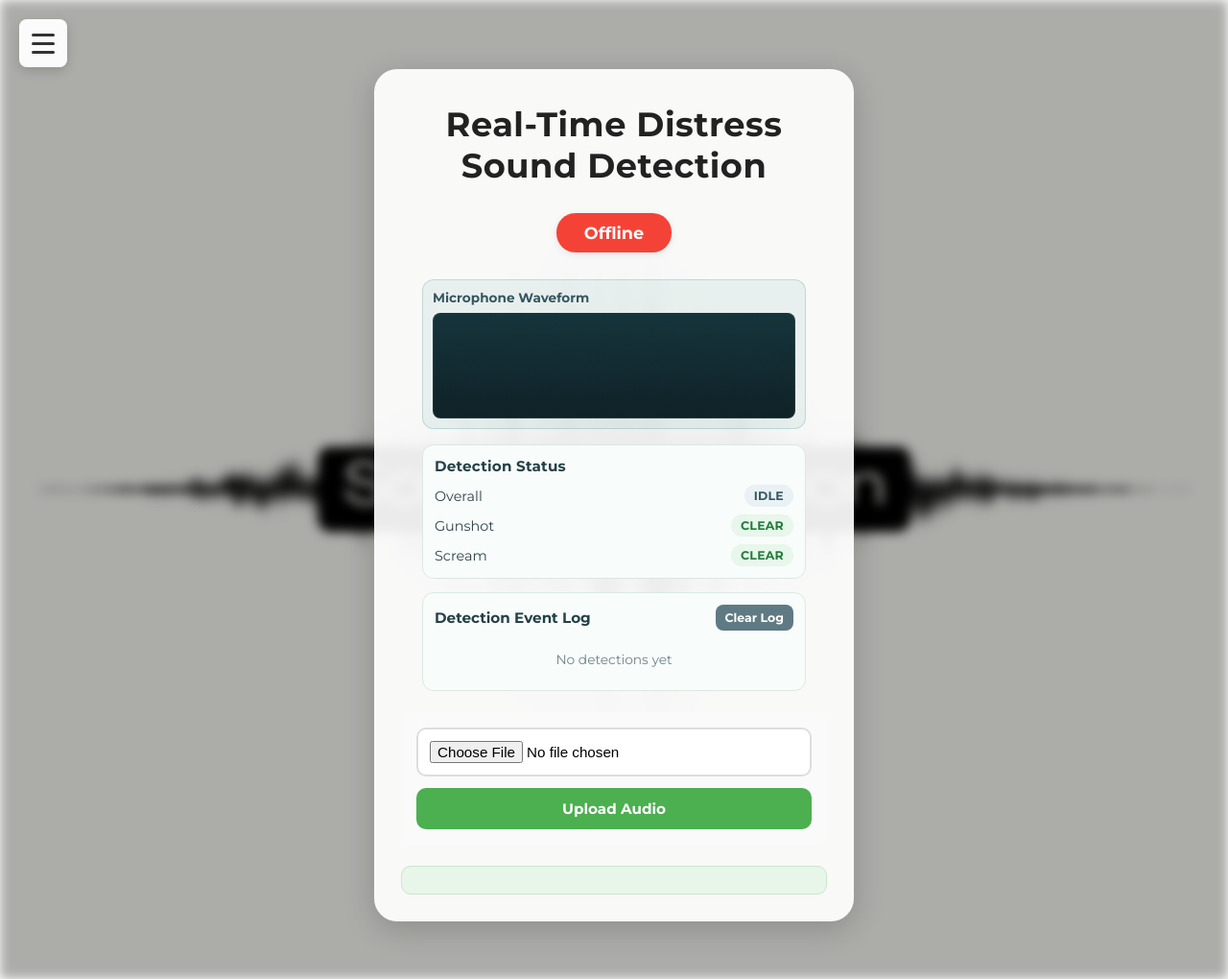
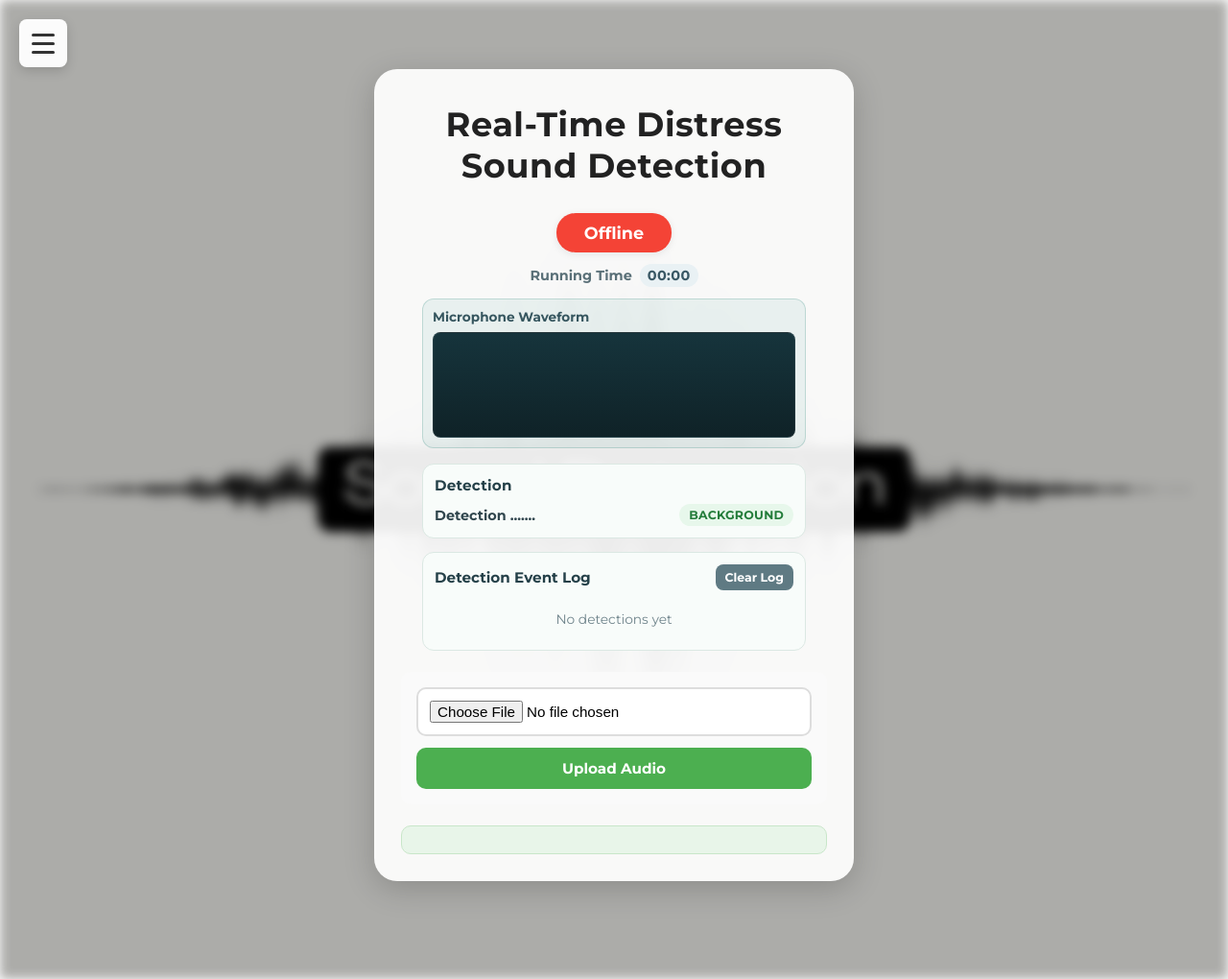
Before and after one commit to saahil4643/gunshot_predictor, a FastAPI app: page / in a window 1280 px wide. Shown: the whole page at 96% size. Run offline with FastAPI, Linux system fonts and the light colour scheme; data that the repository does not hold is empty.

Commit message:
addtiional changes

```diff
--- a/main.py
+++ b/main.py
@@ -98,6 +98,7 @@ LIVE_GAIN_DB = 4
 LIVE_SHAPING_FILTER = "highpass=f=120,lowpass=f=7000,acompressor=threshold=-22dB:ratio=3:attack=5:release=80,loudnorm"
 UPLOAD_RMS_MIN = 0.003
 LIVE_RMS_MIN = 0.01
+LIVE_SPIKE_BOOST = 1.08
 UPLOAD_DIR = "uploaded_audio"
 SAVE_LIVE_CHUNKS_FOR_TESTING = True
 TEST_CHUNKS_DIR = os.path.join("testing_chunks", "live_chunks")
@@ -497,7 +498,8 @@ def _load_audio_for_prediction(
     min_seconds=0.0,
     debug_wav_path=None,
     gain_db=0,
-    use_live_shaping=False
+    use_live_shaping=False,
+    spike_boost=1.0
 ):
     wav = os.path.splitext(path)[0] + "_converted.wav"
     try:
@@ -514,6 +516,10 @@ def _load_audio_for_prediction(
         audio, _ = librosa.load(wav, sr=SAMPLE_RATE, mono=True)
         audio = np.asarray(audio, dtype=np.float32)
         audio = np.nan_to_num(audio, nan=0.0, posinf=0.0, neginf=0.0)
+
+        # Slightly boost transients before feature extraction for quicker event pickup.
+        if spike_boost > 1.0:
+            audio = np.clip(audio * float(spike_boost), -1.0, 1.0)
 
         if audio.size == 0:
             raise RuntimeError("empty_audio_after_decode")
@@ -619,7 +625,8 @@ def predict_single_live_chunk(path, debug_wav_path=None, debug_audio_received_pa
     audio = _load_audio_for_prediction(
         path,
         min_seconds=LIVE_MIN_SECONDS,
-        debug_wav_path=debug_wav_path
+        debug_wav_path=debug_wav_path,
+        spike_boost=LIVE_SPIKE_BOOST
     )
 
     # Save audio received (after WAV conversion, before preprocessing)
--- a/static/dashboard.js
+++ b/static/dashboard.js
@@ -14,6 +14,46 @@ let waveformCtxRef = null;
 let sourceNodeRef = null;
 const MAX_DETECTION_LOGS = 50;
 let logRefreshTimer = null;
+let liveAlertTimer = null;
+let liveTimerInterval = null;
+let liveElapsedSeconds = 0;
+
+function formatElapsed(seconds) {
+    const mins = Math.floor(seconds / 60);
+    const secs = seconds % 60;
+    return `${String(mins).padStart(2, "0")}:${String(secs).padStart(2, "0")}`;
+}
+
+function renderLiveTimer() {
+    const timer = document.getElementById("live-runtime");
+    if (!timer) {
+        return;
+    }
+    timer.textContent = formatElapsed(liveElapsedSeconds);
+}
+
+function startLiveTimer() {
+    if (liveTimerInterval) {
+        clearInterval(liveTimerInterval);
+    }
+
+    liveElapsedSeconds = 0;
+    renderLiveTimer();
+
+    liveTimerInterval = setInterval(() => {
+        liveElapsedSeconds += 1;
+        renderLiveTimer();
+    }, 1000);
+}
+
+function stopLiveTimer() {
+    if (liveTimerInterval) {
+        clearInterval(liveTimerInterval);
+        liveTimerInterval = null;
+    }
+    liveElapsedSeconds = 0;
+    renderLiveTimer();
+}
 
 function getDetectionTimestamp() {
     return new Date().toLocaleString([], {
@@ -112,36 +152,50 @@ async function refreshDetectionLogs() {
     }
 }
 
-function updateChipState(chipId, text, stateClass) {
-    const chip = document.getElementById(chipId);
+function showLiveAlert(message, type = "info") {
+    const alertEl = document.getElementById("live-alert");
+    if (!alertEl) {
+        return;
+    }
+
+    alertEl.classList.remove("gunshot", "scream", "info", "show");
+    alertEl.textContent = message;
+    alertEl.classList.add(type, "show");
+
+    if (liveAlertTimer) {
+        clearTimeout(liveAlertTimer);
+    }
+
+    liveAlertTimer = setTimeout(() => {
+        alertEl.classList.remove("show");
+    }, 3500);
+}
+
+function updateDetectionPanel(label, isLoading) {
+    const chip = document.getElementById("detection-chip");
     if (!chip) {
         return;
     }
 
-    chip.textContent = text;
-    chip.classList.remove("clear", "alert", "neutral");
-    chip.classList.add(stateClass);
-}
+    chip.classList.remove("clear", "alert", "neutral", "loading", "background", "gunshot", "scream");
 
-function updateDetectionPanel(gunshotDetected, screamDetected) {
-    if (gunshotDetected) {
-        updateChipState("gunshot-chip", "Detected", "alert");
-    } else {
-        updateChipState("gunshot-chip", "Clear", "clear");
+    if (isLoading) {
+        chip.textContent = "Loading...";
+        chip.classList.add("loading");
+        return;
     }
 
-    if (screamDetected) {
-        updateChipState("scream-chip", "Detected", "alert");
+    const normalized = String(label || "Background").trim().toLowerCase();
+
+    if (normalized.includes("gunshot")) {
+        chip.textContent = "Gunshot";
+        chip.classList.add("gunshot");
+    } else if (normalized.includes("scream")) {
+        chip.textContent = "Scream";
+        chip.classList.add("scream");
     } else {
-        updateChipState("scream-chip", "Clear", "clear");
-    }
-
-    if (gunshotDetected || screamDetected) {
-        updateChipState("overall-chip", "Alert", "alert");
-    } else if (isLiveRunning) {
-        updateChipState("overall-chip", "Monitoring", "neutral");
-    } else {
-        updateChipState("overall-chip", "Idle", "neutral");
+        chip.textContent = "Background";
+        chip.classList.add("background");
     }
 }
 
@@ -382,7 +436,7 @@ async function startRec() {
         liveChunkCount = 0;
         hasGunshotAlerted = false;
         hasScreamAlerted = false;
-        updateDetectionPanel(false, false);
+        updateDetectionPanel("Background", false);
 
         await startWaveform(streamRef);
 
@@ -401,6 +455,8 @@ async function startRec() {
             liveChunkCount += 1;
 
             try {
+                updateDetectionPanel("", true);
+
                 const wavBlob = await convertBlobToWav(e.data);
                 const formData = new FormData();
                 formData.append("file", wavBlob, `live_${liveChunkCount}.wav`);
@@ -414,18 +470,19 @@ async function startRec() {
 
                 if (data.gunshot_alert && !hasGunshotAlerted) {
                     hasGunshotAlerted = true;
-                    alert("Gunshot detected in live audio!");
+                    showLiveAlert("Gunshot detected in live audio", "gunshot");
                 }
 
                 if (data.scream_alert && !hasScreamAlerted) {
                     hasScreamAlerted = true;
-                    alert("Scream detected in live audio!");
+                    showLiveAlert("Scream detected in live audio", "scream");
                 }
 
-                updateDetectionPanel(hasGunshotAlerted, hasScreamAlerted);
+                updateDetectionPanel(data.label, false);
                 await refreshDetectionLogs();
             } catch (err) {
                 updateStatusMsg("Live detection error");
+                updateDetectionPanel("Background", false);
                 console.error(err);
             } finally {
                 if (isLiveRunning && recorder && recorder.state === "inactive") {
@@ -437,9 +494,10 @@ async function startRec() {
 
         recorder.start();
         scheduleChunkStop();
+        startLiveTimer();
     } catch (err) {
         updateStatusMsg("Failed to access microphone");
-        updateDetectionPanel(false, false);
+        updateDetectionPanel("Background", false);
         console.error(err);
     }
 }
@@ -466,10 +524,11 @@ function stopRec() {
     }
 
     stopWaveform().catch(err => console.error("Waveform stop failed:", err));
+    stopLiveTimer();
 
     updateLiveIndicator(false);
     updateStatusMsg("Live recording stopped");
-    updateDetectionPanel(hasGunshotAlerted, hasScreamAlerted);
+    updateDetectionPanel("Background", false);
 }
 
 // UI Update functions
@@ -503,7 +562,8 @@ function updateLiveResult(chunkIndex, data) {
 // Live indicator button handler
 document.addEventListener("DOMContentLoaded", function () {
     resetWaveformCanvas();
-    updateDetectionPanel(false, false);
+    updateDetectionPanel("Background", false);
+    renderLiveTimer();
     refreshDetectionLogs();
 
     if (!logRefreshTimer) {
@@ -651,6 +711,7 @@ document.addEventListener("DOMContentLoaded", function () {
 
             try {
                 updateStatusMsg("Uploading and analyzing...");
+                updateDetectionPanel("", true);
                 resultDiv.textContent = "Processing...";
                 resultDiv.classList.remove("error");
 
@@ -674,15 +735,13 @@ document.addEventListener("DOMContentLoaded", function () {
                     resultDiv.classList.remove("error");
                     updateStatusMsg("Analysis complete");
 
-                    const gunshotDetected = Boolean(data.gunshot_alert);
-                    const screamDetected = Boolean(data.scream_alert);
-                    updateDetectionPanel(gunshotDetected, screamDetected);
+                    updateDetectionPanel(data.label, false);
 
                     if (data.gunshot_alert) {
-                        alert("Gunshot detected!");
+                        showLiveAlert("Gunshot detected from uploaded audio", "gunshot");
                     }
                     if (data.scream_alert) {
-                        alert("Scream detected!");
+                        showLiveAlert("Scream detected from uploaded audio", "scream");
                     }
 
                     await refreshDetectionLogs();
@@ -690,13 +749,13 @@ document.addEventListener("DOMContentLoaded", function () {
                     resultDiv.textContent = `Error: ${data.error || data.label || "Unknown error"}`;
                     resultDiv.classList.add("error");
                     updateStatusMsg("Analysis failed");
-                    updateDetectionPanel(false, false);
+                    updateDetectionPanel("Background", false);
                 }
             } catch (error) {
                 resultDiv.textContent = "Error during upload: " + error.message;
                 resultDiv.classList.add("error");
                 updateStatusMsg("Upload error");
-                updateDetectionPanel(false, false);
+                updateDetectionPanel("Background", false);
                 console.error("Upload error:", error);
             }
         });
--- a/static/style.css
+++ b/static/style.css
@@ -94,6 +94,33 @@ h1 {
     background: #f44336 !important;
 }
 
+#runtime-timer {
+    width: 100%;
+    max-width: 400px;
+    margin: -16px auto 12px;
+    display: flex;
+    justify-content: center;
+    align-items: center;
+    gap: 8px;
+    color: #2f444c;
+    font-weight: 600;
+    font-size: 0.9rem;
+}
+
+.runtime-label {
+    color: #5a7078;
+    font-weight: 600;
+}
+
+#live-runtime {
+    min-width: 56px;
+    padding: 3px 8px;
+    border-radius: 999px;
+    background: #e9f1f4;
+    color: #385764;
+    letter-spacing: 0.4px;
+}
+
 #mic-visualizer-wrap {
     margin: 0 auto 16px;
     width: 100%;
@@ -174,6 +201,75 @@ h1 {
 .status-chip.neutral {
     background: #e9f1f4;
     color: #385764;
+}
+
+.detection-live-row {
+    margin-bottom: 0;
+}
+
+.detection-live-label {
+    font-weight: 600;
+}
+
+.status-chip.loading {
+    background: #eef3f5;
+    color: #4b626b;
+}
+
+.status-chip.background {
+    background: #e7f7eb;
+    color: #237c3a;
+}
+
+.status-chip.gunshot {
+    background: #fde8e7;
+    color: #a22d28;
+}
+
+.status-chip.scream {
+    background: #fff3df;
+    color: #9a5b08;
+}
+
+.live-alert {
+    width: 100%;
+    max-width: 400px;
+    margin: 0 auto 12px;
+    min-height: 0;
+    padding: 0;
+    border-radius: 10px;
+    font-size: 0.9rem;
+    font-weight: 600;
+    text-align: left;
+    opacity: 0;
+    transform: translateY(-4px);
+    transition: opacity 0.22s ease, transform 0.22s ease;
+    pointer-events: none;
+}
+
+.live-alert.show {
+    opacity: 1;
+    transform: translateY(0);
+    min-height: 20px;
+    padding: 10px 12px;
+}
+
+.live-alert.gunshot {
+    background: #fde8e7;
+    color: #a22d28;
+    border: 1px solid #f4c3c1;
+}
+
+.live-alert.scream {
+    background: #fff3df;
+    color: #9a5b08;
+    border: 1px solid #f8d8aa;
+}
+
+.live-alert.info {
+    background: #e9f1f4;
+    color: #385764;
+    border: 1px solid #c9dae1;
 }
 
 #meter-container {
--- a/templates/index.html
+++ b/templates/index.html
@@ -36,25 +36,22 @@
     <div class="dashboard-container">
         <h1>Real-Time Distress Sound Detection</h1>
         <button id="live-indicator" class="offline">Offline</button>
+        <div id="runtime-timer" aria-live="polite">
+            <span class="runtime-label">Running Time</span>
+            <span id="live-runtime">00:00</span>
+        </div>
         <div id="mic-visualizer-wrap">
             <div class="visualizer-label">Microphone Waveform</div>
             <canvas id="mic-waveform" width="400" height="110"></canvas>
         </div>
         <div id="detection-status-panel">
-            <h2>Detection Status</h2>
-            <div class="status-row">
-                <span>Overall</span>
-                <span id="overall-chip" class="status-chip neutral">Monitoring</span>
-            </div>
-            <div class="status-row">
-                <span>Gunshot</span>
-                <span id="gunshot-chip" class="status-chip clear">Clear</span>
-            </div>
-            <div class="status-row">
-                <span>Scream</span>
-                <span id="scream-chip" class="status-chip clear">Clear</span>
+            <h2>Detection</h2>
+            <div class="status-row detection-live-row">
+                <span class="detection-live-label">Detection .......</span>
+                <span id="detection-chip" class="status-chip loading">Loading...</span>
             </div>
         </div>
+        <div id="live-alert" class="live-alert" aria-live="polite"></div>
         <div id="detection-log-panel">
             <div class="log-header">
                 <h2>Detection Event Log</h2>
```
